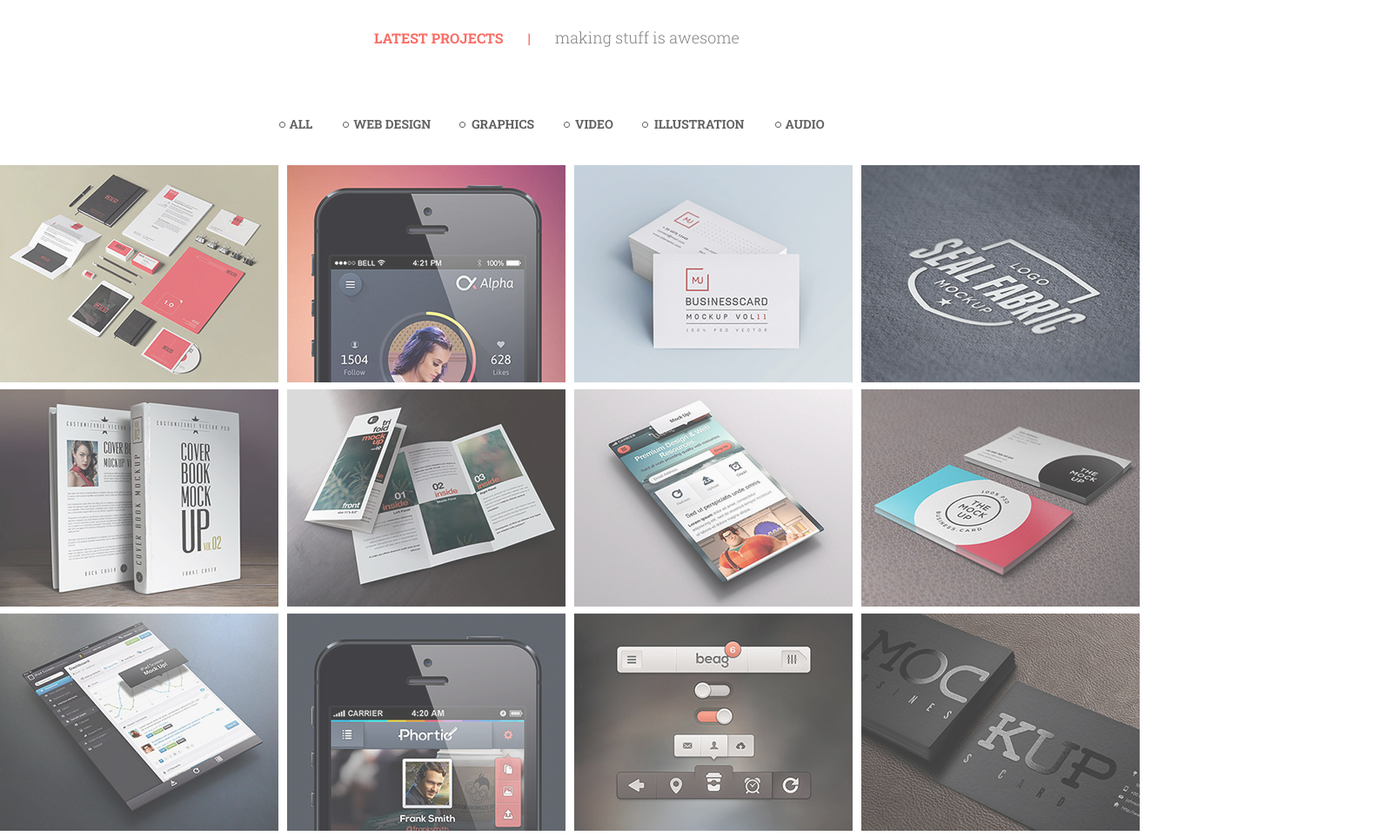
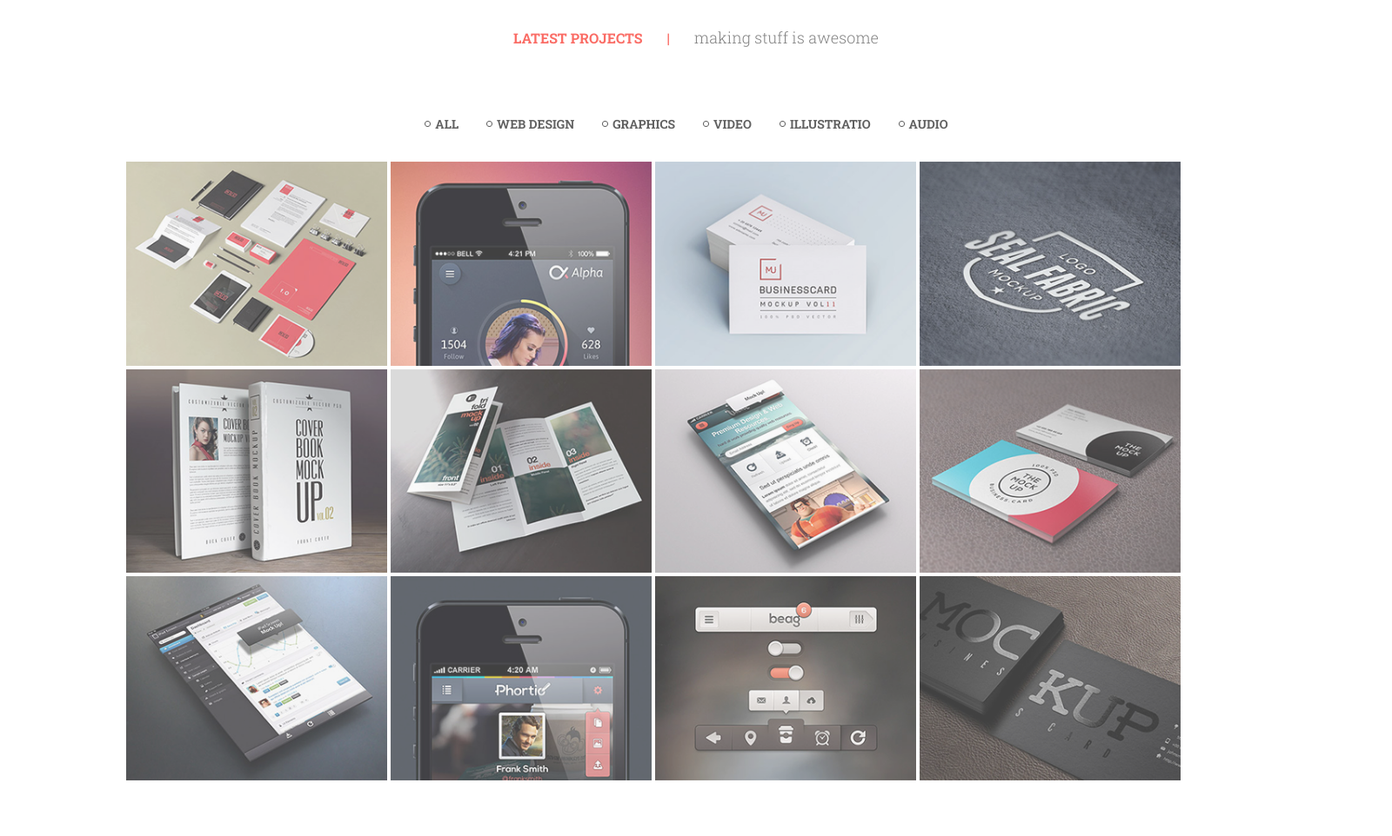
Before and after one commit to WRqw/moose, a plain HTML site: page index.html in a window 1280 px wide. Shown: the part 1380-2342 px from the top of the page at 87% size, 1600 px wide, since content can reach past the window. Drawn offline with Linux system fonts and the light colour scheme.

Commit message:
reworked 100%
circles, menu etc

```diff
--- a/css/style.css
+++ b/css/style.css
@@ -30,7 +30,10 @@ a{
 	visibility: hidden;
 }
 #wrapper {
-
+	width: 1600px;
+	height: auto;
+	overflow: auto;
+	margin: 0 auto;
 
 
 }
@@ -79,7 +82,7 @@ h1{
 	text-decoration: none;
 	position: relative;
 }
-.phone{
+.phone {
 	margin-right: 50px;
 	display: block;
 	text-decoration: none;
@@ -108,7 +111,7 @@ ul {
 	background: url(../img/mail.png) no-repeat 0 0;
 }
 .menu {
-	float:left;
+	display: inline-block;
 	margin: 0;
 	padding: 0;
 	border-bottom: 1px solid #e9e9e9;
@@ -116,7 +119,7 @@ ul {
 
 
 }
-.menu li {
+.menu a {
 	list-style: none;
 	float: left;
 	text-decoration: none;
@@ -132,7 +135,7 @@ ul> li:nth-child(7){
 	border-color: #e9e9e9; ;
 }
 
-.menu a{
+.menu li{
 	padding: 13px 26px;
 	display: block;
 	text-decoration: none;
@@ -395,174 +398,49 @@ h2.titlecreat{
 }
 .projectsnav ul{
 	text-align: center;
-	position: relative;
 }
 .projectsnav ul li{
 	display: inline-block;
-	padding-right: 43px;
+	padding-right: 25px;
 
 }
-.projectsnav ul li:last-child{
-	padding-right: 0;
 
-}
-.projectsnav ul li a{
+.projectsnav ul a li{
 	color: #616161;
 	font: 14px/26px'Roboto Slab', serif;
 	font-weight: bold;
 	text-transform: uppercase;
 }
-.projectsnav ul li a:hover{
+.projectsnav a>li:hover{
 	color: #fa6c65;
 
 }
-
-.projectsnav li:nth-child(1):before{
-
-	position: absolute;
+ul.projectsnav a>li:before{
+	display: inline-block;
 	content: '';
-	width: 20px;
-	height: 20px;
-    background: url(../img/circlenav.png) no-repeat 0 0;
-    top: 7px;
-    left: 263px;
+	width: 10px;
+	height: 10px;
+	background: url(../img/circlenav.png) no-repeat;
+	margin-bottom: 2px;
+	margin-right: 5px;
 }
-.projectsnav li:nth-child(1):hover:before{
-
-	position: absolute;
-	content: '';
-	width: 20px;
-	height: 20px;
-    background: url(../img/circlenavhov.png) no-repeat 0 0;
-    top: 7px;
-    left: 263px;
-}
-.projectsnav li:nth-child(2):before{
-
-	position: absolute;
-	content: '';
-	width: 20px;
-	height: 20px;
-    background: url(../img/circlenav.png) no-repeat 0 0;
-    top: 7px;
-    left: 336px;
-}
-.projectsnav li:nth-child(2):hover:before{
-
-	position: absolute;
-	content: '';
-	width: 20px;
-	height: 20px;
-    background: url(../img/circlenavhov.png) no-repeat 0 0;
-    top: 7px;
-    left: left: 336px;
-}
-.projectsnav li:nth-child(3):before{
-
-	position: absolute;
-	content: '';
-	width: 20px;
-	height: 20px;
-    background: url(../img/circlenav.png) no-repeat 0 0;
-    top: 7px;
-    left: 470px;
-}
-.projectsnav li:nth-child(3):hover:before{
-
-	position: absolute;
-	content: '';
-	width: 20px;
-	height: 20px;
-    background: url(../img/circlenavhov.png) no-repeat 0 0;
-    top: 7px;
-    left: 470px;
-}
-.projectsnav li:nth-child(4):before{
-
-	position: absolute;
-	content: '';
-	width: 20px;
-	height: 20px;
-    background: url(../img/circlenav.png) no-repeat 0 0;
-    top: 7px;
-    left: 590px;
-}
-.projectsnav li:nth-child(4):hover:before{
-
-	position: absolute;
-	content: '';
-	width: 20px;
-	height: 20px;
-    background: url(../img/circlenavhov.png) no-repeat 0 0;
-   	top: 7px;
-    left: 590px;
-}
-.projectsnav li:nth-child(5):before{
-
-	position: absolute;
-	content: '';
-	width: 20px;
-	height: 20px;
-    background: url(../img/circlenav.png) no-repeat 0 0;
-    top: 7px;
-    left: 680px;
-}
-.projectsnav li:nth-child(5):hover:before{
-	position: absolute;
-	content: '';
-	width: 20px;
-	height: 20px;
-    background: url(../img/circlenavhov.png) no-repeat 0 0;
-  	top: 7px;
-   	left: 680px;
-}
-.projectsnav li:nth-child(6):before{
-
-	position: absolute;
-	content: '';
-	width: 20px;
-	height: 20px;
-    background: url(../img/circlenav.png) no-repeat 0 0;
-    top: 7px;
-    left: 833px;
-}
-.projectsnav li:nth-child(6):hover:before{
-
-	position: absolute;
-	content: '';
-	width: 20px;
-	height: 20px;
-    background: url(../img/circlenavhov.png) no-repeat 0 0;
-    top: 7px;
-    left: 833px;
+ul.projectsnav a>li:hover:before{
+	background:   url(../img/circlenavhov.png) no-repeat;
+	margin-bottom: 2px;
+	margin-right: 5px;
 }
 .products{
-	width: 1330px;
+	width: 1310px;
 	padding-top: 30px;
 	padding-bottom: 70px;
 	margin: auto;
 
 }
-.products .firstcol{
-	float: left;
-	width: 320px;
-	padding-left: 0;
-	margin-right: 10px;
+.products a img{
+	width: 300px;
 }
-.secondcol{
-	float: left;
-	width: 320px;
-	margin-right: 10px;
-}
-.thirdcol{
-	float: left;
-	width: 320px;
-	margin-right: 10px;
-}
-.products.fourthcol{
-	float: right;
-	width: 320px;
-	padding-right: 0;
+.products img:nth-child(1){
+	margin: 0;
 }
 .col>a>img{
 	padding-top: 4px;
@@ -660,10 +538,15 @@ h2.titlecreat{
 	 background: url(../img/bottomcircle.png) no-repeat 0 0;
 }
 #footer{
-	background: #303538 !important;
+	background: #303538;
+	width: 1600px;
+	height: auto;
+	overflow: auto;
+	margin: 0 auto;
+
 }
 .footer-content{
-	width: 75%;
+	width: 1200px;
 	margin: 0 auto;
 }
 .col1{
--- a/index.html
+++ b/index.html
@@ -29,13 +29,13 @@
 				<div class="content">
 					<div class="menu">
 						<ul>
-							<li><a href="">Home</a></li>
-							<li><a href="">Portfolio</a></li>
-							<li><a href="">About</a></li>
-							<li><a href="">Service</a></li>
-							<li><a href="">Journal</a></li>
-							<li><a href="">Features</a></li>
-							<li><a href="">Contact</a></li>
+							<a href=""><li>Home</li></a>
+							<a href=""><li>Portfolio</li></a>
+							<a href=""><li>About</li></a>
+							<a href=""><li>Service</li></a>
+							<a href=""><li>Journal</li></a>
+							<a href=""><li>Features</li></a>
+							<a href=""><li>Contact</li></a>
 						</ul>
 
 					</div>
@@ -91,39 +91,28 @@
 				</div>
 				<div class="projectsnav">
 					<ul class="projectsnav">
-						<li><a href="#">All</a></li>
-						<li><a href="#">Web Design</a></li>
-						<li><a href="#">Graphics</a></li>
-						<li><a href="#">Video</a></li>
-						<li><a href="#">Illustration</a></li>
-						<li><a href="#">Audio</a></li>
+						<a href="#"><li>All</li></a>
+						<a href="#"><li>Web Design</li></a>
+						<a href="#"><li>Graphics</li></a>
+						<a href="#"><li>Video</li></a>
+						<a href="#"><li>Illustratio</li></a>
+						<a href="#"><li>Audio</li></a>
 					</ul>
 				</div>
 				</div>
 				<div class="products">
-					<div class="firstcol col">
 						<a href="#"><img src="img/product1.png" alt=""></a>
+						<a href="#"><img src="img/product2.png" alt=""></a>
+						<a href="#"><img src="img/product3.png" alt=""></a>
+						<a href="#"><img src="img/product4.png" alt=""></a>
 						<a href="#"><img src="img/product5.png" alt=""></a>
+						<a href="#"><img src="img/product6.png" alt=""></a>
+						<a href="#"><img src="img/product7.png" alt=""></a>
+						<a href="#"><img src="img/product8.png" alt=""></a>
 						<a href="#"><img src="img/product9.png" alt=""></a>
-
-					</div>
-
-					<div class="secondcol col">
-						<a href="#"><img src="img/product2.png" alt=""></a>
-						<a href="#"><img src="img/product6.png" alt=""></a>
 						<a href="#"><img src="img/product10.png" alt=""></a>
-					</div>
-
-					<div class="thirdcol col">
-						<a href="#"><img src="img/product3.png" alt=""></a>
-						<a href="#"><img src="img/product7.png" alt=""></a>
 						<a href="#"><img src="img/product11.png" alt=""></a>
-					</div>
-					<div class="fourthcol col">
-						<a href="#"><img src="img/product4.png" alt=""></a>
-						<a href="#"><img src="img/product8.png" alt=""></a>
 						<a href="#"><img src="img/product12.png" alt=""></a>
-					</div>
 				</div>
 				</div>
 				<div class="blog">
```
